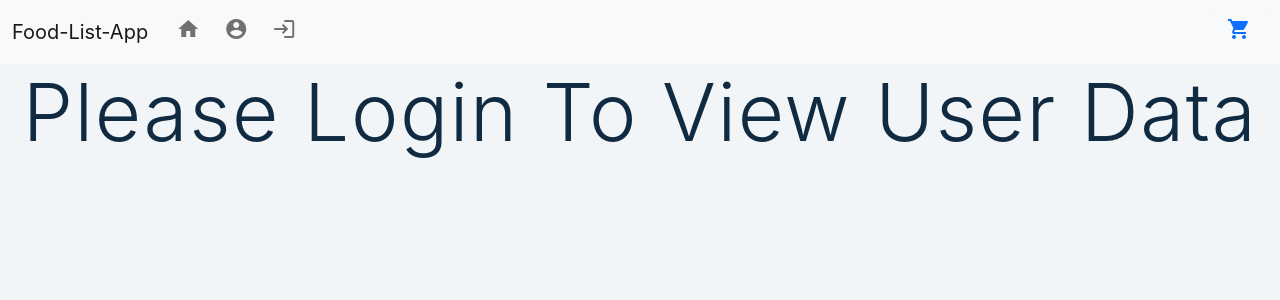
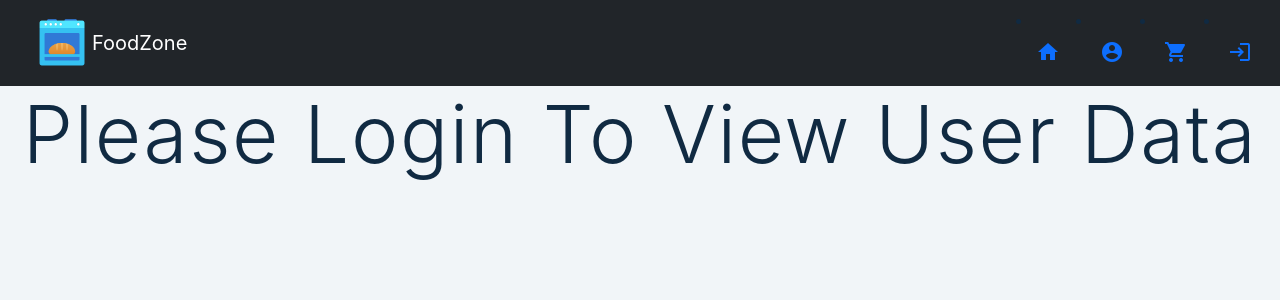
Before and after one commit to GHOST117s/my-react-app, a React (Create React App) app: page /UserDet in a window 1280 px wide. Shown: the top 300 px of the page. Built offline with nearby package versions, Linux system fonts and the light colour scheme.

Commit message:
added login auth/icon /cartEmpty Auth/userdet align/

```diff
--- a/src/Components/CartPage.jsx
+++ b/src/Components/CartPage.jsx
@@ -12,6 +12,12 @@ const CartPage = () => {
 
 
     const handleCartButton =() =>{
+if(cartItems.length === 0) {
+  alert("there are no item")
+  return
+}
+
+
         Navigate("/CheckOut")
     }
 
@@ -48,26 +54,39 @@ const CartPage = () => {
   };
 
   const handleSub = (item) => {
+
     let tempCart = [...cartItems];
+
     const itemIndex = tempCart.findIndex((i) => i.title === item.title);
-    if (tempCart[itemIndex].count === 1) {
-      tempCart.splice(itemIndex, 1);
+
+    if (tempCart[itemIndex].price === item.price) {
+
+    tempCart.splice(itemIndex, 1);
+
     } else {
-      tempCart[itemIndex].count -= 1;
+
+    tempCart[itemIndex].price -= item.price;
+
     }
+
     setCartItem(tempCart);
-  };
+
+    };
 
   return (
     <>
       <Navbar />
       <h1 className="display-1 text-center"> CART PAGE</h1>
       <div className="container text-center">
+
+
+
         {cartItems.map((data, index) => (
           <div className="card" key={index}>
             <div className="card-body">
               <h4 className="card-title">{data.title}</h4>
               <p className="card-text">Price: {data.price}</p>
+              {/* <img src={data.img} /> */}
               <div className="d-flex justify-content-between align-items-center">
                 <button
                   className="btn btn-danger"
--- a/src/Components/Home.jsx
+++ b/src/Components/Home.jsx
@@ -5,6 +5,7 @@ import Navbar from "../Components/Navbar";
 import Categories from "../Components/Categories";
 import items from "../food-itmes";
 // import CartPage from "./CartPage";
+
 
 import logo from "../logo.JPG";
 import CartPage from "../Components/CartPage";
@@ -16,6 +17,8 @@ const Home = () => {
   const [activeCategory, setActiveCategory] = useState("");
   const [categories, setCategories] = useState(allCategories);
   const [cart ,setCart] = useState([]);
+  const [showAlet ,setShowAlert] = useState(false)
+  const [showlogin ,setLogin] = useState(false)
 
 
   const filterItems = (category) => {
@@ -32,8 +35,20 @@ const Home = () => {
 
 
   const handleAddToCart = (item) => {
+
+
+  const user =localStorage.getItem("user")
+  if(!user){
+    return setLogin(true)
+  }
+
     setCart([...cart, item]);
+    setShowAlert(true)
+    setTimeout(()=>{
+      setShowAlert(false)
+    },1000)
     // console.log(item);
+
   }
 
 
@@ -45,6 +60,10 @@ const Home = () => {
 <>
 
     <Navbar cart={cart}/>
+
+
+
+
     <main>
       <section className="menu section">
         <div className="title">
@@ -52,11 +71,19 @@ const Home = () => {
           <h2>Menu List</h2>
           <div className="underline"></div>
         </div>
+
         <Categories
           categories={categories}
           activeCategory={activeCategory}
           filterItems={filterItems}
         />
+{showlogin && <div className="alert alert-danger" role="alert">
+            Please login to Add items to Ur cart
+            </div>}
+
+         {showAlet && <div className="alert alert-success" role="alert">
+            Item Added to Ur Cart!
+            </div>}
         <Menu items={menuItems}  handleAddToCart={handleAddToCart}/>
 
         {/* <CartPage cart={cart} /> */}
--- a/src/Components/Login.jsx
+++ b/src/Components/Login.jsx
@@ -49,22 +49,22 @@ const Login = () => {
       </div>
 
 
-      <div className="card text-center">
+      <div className="card text-center mx-auto mt-5 " style={{ maxWidth: 450 }}>
   <div className="card-header">
     SIGN IN TO UR ACCOUNT
   </div>
   <div className ="card-body ">
 
-      <div className="container m-5 ">
+      <div className="container m-2 ">
         <form onSubmit={handleSubmit}>
   <div className="mb-3 ">
     <label className="form-label">Email address</label>
-    <input type="email" className="form-control" id="exampleInputEmail1" aria-describedby="emailHelp" value={email} onChange={(e) => setEmail(e.target.value)}/>
+    <input type="email" className="form-control" id="exampleInputEmail1" aria-describedby="emailHelp" value={email} onChange={(e) => setEmail(e.target.value)} placeholder="Enter ur Registered mail Id"/>
     <div id="emailHelp" className="form-text">We'll never share your email with anyone else.</div>
   </div>
   <div className="mb-3">
     <label  className="form-label">Password</label>
-    <input type="password" className="form-control" id="exampleInputPassword1" value={password} onChange={(e) => setPassword(e.target.value)}/>
+    <input type="password" className="form-control" id="exampleInputPassword1" value={password} onChange={(e) => setPassword(e.target.value)} placeholder="Enter ur Password"/>
   </div>
   {error && <p>{error}</p>}
   <button type="submit" className="btn btn-primary">Login</button>
--- a/src/Components/Navbar.jsx
+++ b/src/Components/Navbar.jsx
@@ -2,6 +2,7 @@ import React from 'react'
 // import Home from '../Components/Home'
 // import Login from '../Components/Login'
 import { Link,Navigate,Route,Routes,useNavigate } from 'react-router-dom'
+import logo2 from "../logo2.png";
 
 const Navbar = ({cart}) => {
 
@@ -19,15 +20,21 @@ const handleCartButton =() =>{
 
     <div>
 
- <nav className="navbar navbar-expand-lg navbar-light bg-light">
-  <div className="container-fluid">
-    <a className="navbar-brand" >Food-List-App</a>
+ <nav className="navbar navbar-expand-lg navbar-dark bg-dark">
+  <div className="container-fluid ml-5">
+  <img src={logo2} alt="" width="60" height="60"/>
+    <a className="navbar-brand" >FoodZone</a>
     <button className="navbar-toggler" type="button" data-bs-toggle="collapse" data-bs-target="#navbarSupportedContent" aria-controls="navbarSupportedContent" aria-expanded="false" aria-label="Toggle navigation">
       <span className="navbar-toggler-icon"></span>
     </button>
     <div className="collapse navbar-collapse" id="navbarSupportedContent">
       <ul className="navbar-nav me-auto mb-2 mb-lg-0">
-        <li className="nav-item">
+
+
+      </ul>
+
+      <form className="d-flex">
+      <li className="nav-item">
           <Link className="nav-link ml-1 " aria-current="page" to="/"><span className="material-icons">
 home
 </span>
@@ -38,6 +45,15 @@ home
 account_circle
 </span></Link>
         </li>
+        <li className="nav-item">
+          <button className='nav-link ml-2' to="/Login"  onClick={handleCartButton}><i className="material-icons md-dark"><span className="material-icons">
+shopping_cart
+</span>
+</i></button>
+        </li>
+
+
+
 
         <li className="nav-item">
           <Link className='nav-link ml-2' to="/Login"><span className="material-icons">
@@ -45,13 +61,9 @@ login
 </span></Link>
         </li>
 
-      </ul>
-      <form className="d-flex">
 
-        <button className='nav-link btn btn-light'  onClick={handleCartButton} ><i className="material-icons md-dark"><span className="material-icons">
-shopping_cart
-</span>
-</i></button>
+
+
       </form>
 
     </div>
--- a/src/Components/UserDet.jsx
+++ b/src/Components/UserDet.jsx
@@ -18,8 +18,8 @@ const UserDet = () => {
     <div>
 
     <Navbar/>
-    <div className='container m-5'>
-    <div className="card m-5 " style={{width: "18rem"}} >
+    <div className='container m-5 '>
+    <div className="card m-5 mx-auto mt-5" style={{width: "18rem"}} >
   <img src="https://source.unsplash.com/random/300x200?sig=${Math.random()}" className="card-img-top" alt="..."/>
   <div className="card-body">
     <h5 className="card-title">Name - {user.name}</h5>
```
Also changed, not shown: src/logo2.png (added).
